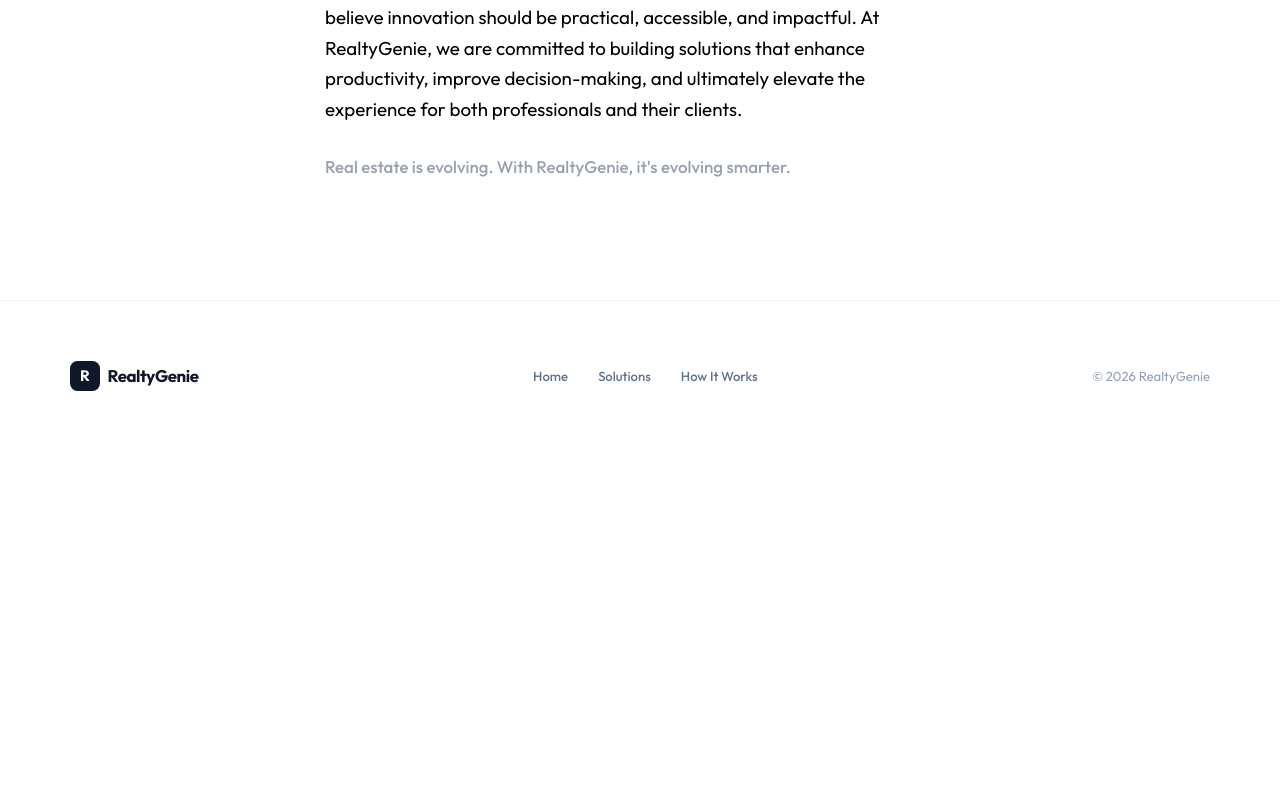
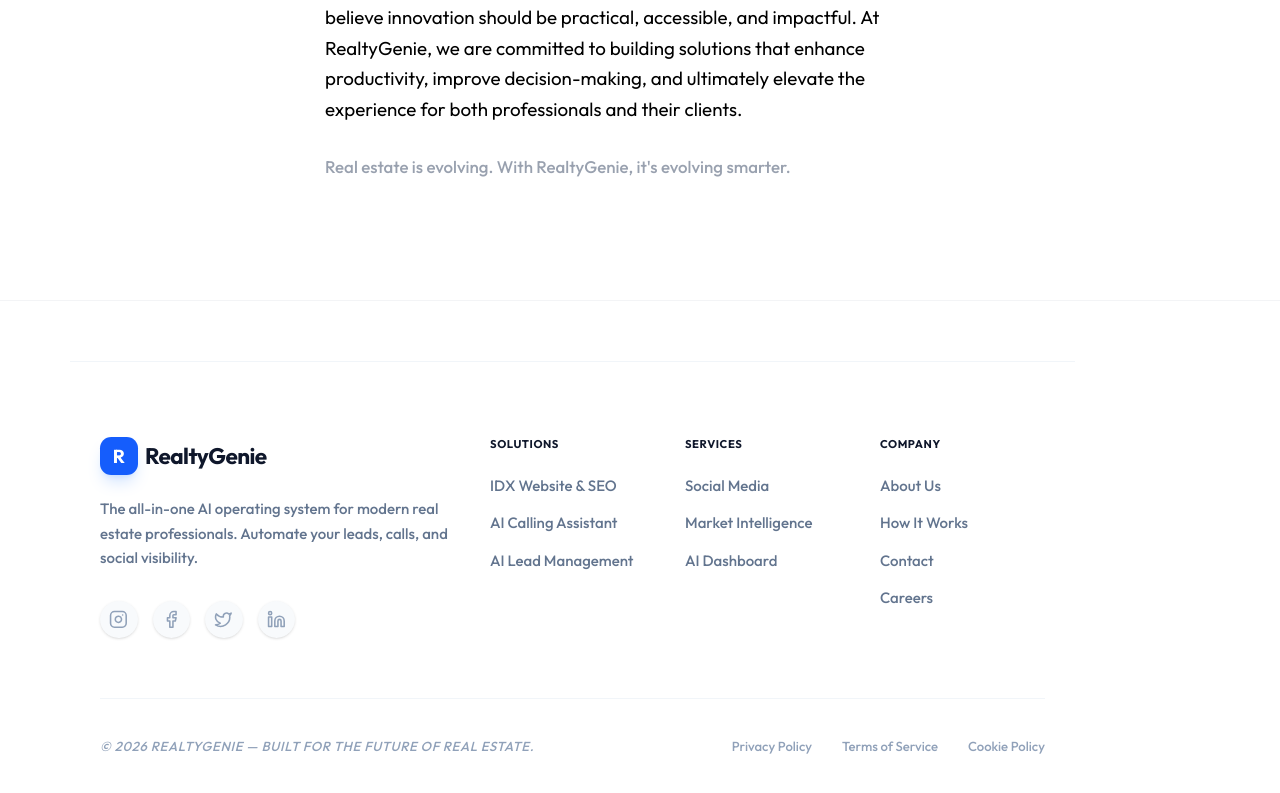
Before and after one commit to Realty-Genie/realty-genie-new, a Next.js app: page /about in a window 1280 px wide. Shown: the part 855-1648 px from the top of the page. Before the commit the page ends 1306 px from the top, so only its background shows below. Built offline with nearby package versions, Linux system fonts and the light colour scheme.

Commit message:
change: about page

```diff
--- a/app/about/page.tsx
+++ b/app/about/page.tsx
@@ -3,7 +3,7 @@
 import React from 'react';
 import { Navbar } from '@/components/landing/Navbar';
 import { About } from '@/components/landing/About';
-import Link from 'next/link';
+import { Footer } from '@/components/landing/Footer';
 
 export default function AboutPage() {
     return (
@@ -16,20 +16,7 @@ export default function AboutPage() {
             {/* Simple Footer for the About page */}
             <footer className="bg-white border-t border-gray-100 py-16">
                 <div className="max-w-7xl mx-auto px-4 md:px-8 flex flex-col md:flex-row justify-between items-center gap-8">
-                    <div className="flex items-center gap-2">
-                        <div className="w-8 h-8 bg-primary rounded-lg flex items-center justify-center text-white font-bold">R</div>
-                        <span className="font-bold text-lg tracking-tight">RealtyGenie</span>
-                    </div>
-
-                    <div className="flex gap-8 text-sm font-medium text-slate-500">
-                        <Link href="/" className="hover:text-primary transition-colors">Home</Link>
-                        <Link href="/solutions" className="hover:text-primary transition-colors">Solutions</Link>
-                        <Link href="/how-it-works" className="hover:text-primary transition-colors">How It Works</Link>
-                    </div>
-
-                    <div className="text-sm text-slate-400">
-                        © {new Date().getFullYear()} RealtyGenie
-                    </div>
+                    <Footer />
                 </div>
             </footer>
         </div>
```
